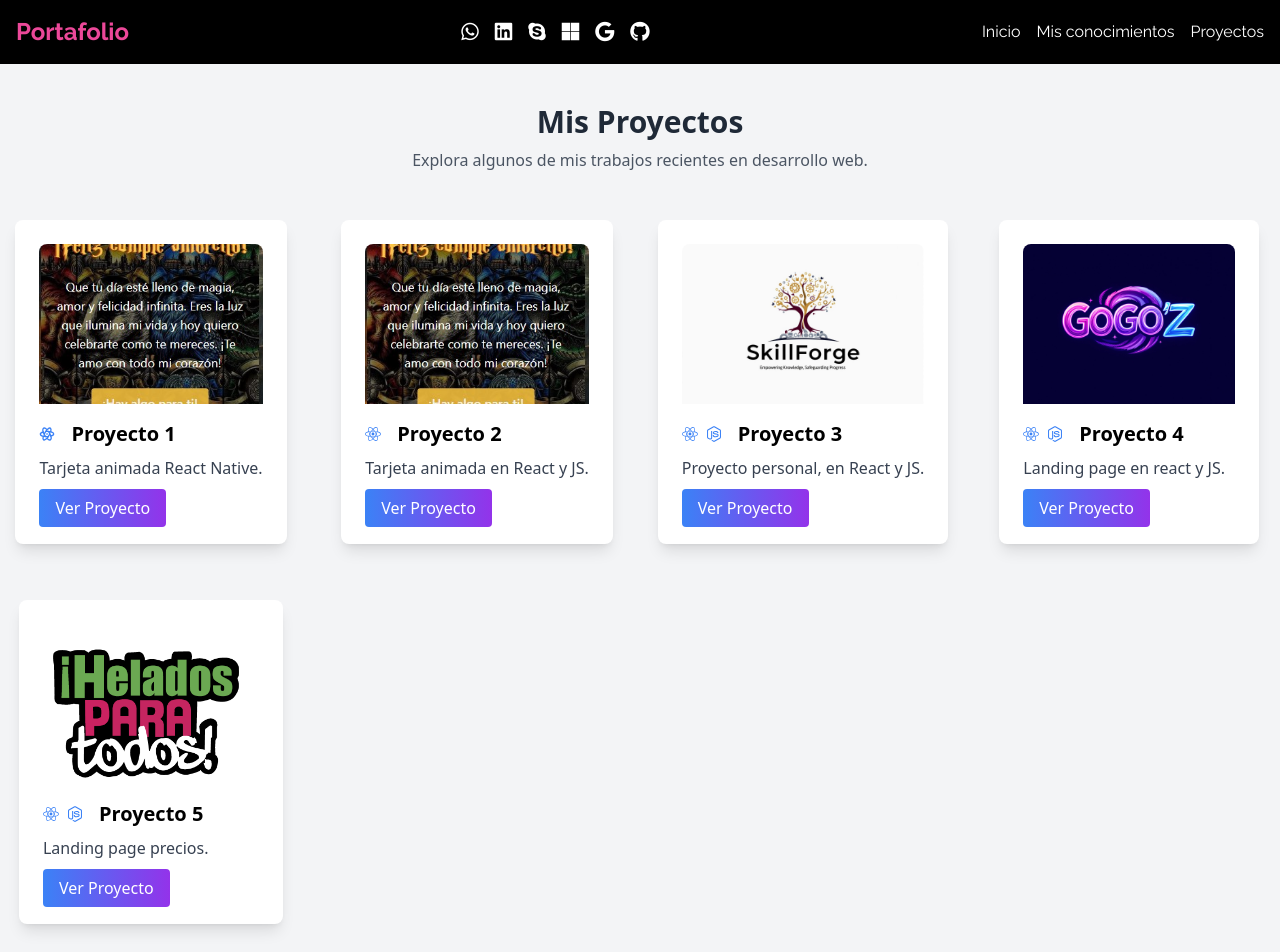
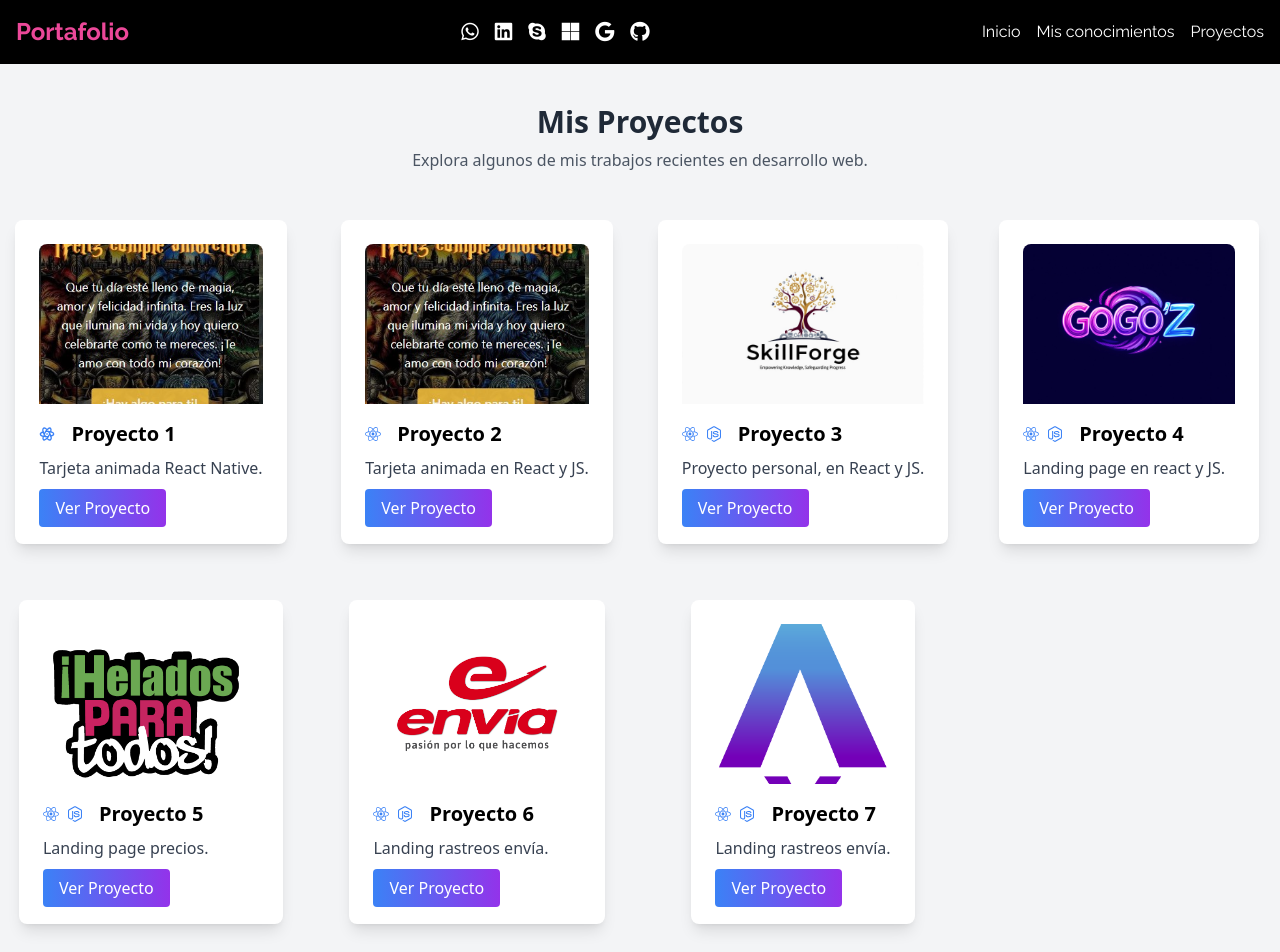
Before and after one commit to desaweb92/Portafolio, a React (Vite) app: page /projects in a window 1280 px wide. Shown: the top 952 px of the page. Built offline with nearby package versions, Linux system fonts and the light colour scheme; a web font is replaced by a local one.

Commit message:
Se agregaron mas proyectos

```diff
--- a/src/pages/Projects.jsx
+++ b/src/pages/Projects.jsx
@@ -4,6 +4,8 @@ import TarjetaAnimada from "../assets/images/Tarjeta_animada.jpg";
 import LogoSkillForge from "../assets/images/Logo-SkillForge.jpeg";
 import LogoGogoz from "../assets/images/Imagen-logo.jpg";
 import LogoHPT from "../assets/images/logo.png";
+import LogoEnvia from "../assets/images/logo-envia-01.jpg"
+import LogoLucca from "../assets/images/logo-lucca-2.png"
 import { FaReact, FaNodeJs, FaDesktop } from 'react-icons/fa';
 import { TbBrandReactNative } from "react-icons/tb";
 
@@ -44,6 +46,20 @@ const Projects = () => {
       imageSrc: LogoHPT,
       icons: [FaReact, FaNodeJs], // Icono para el cuarto proyecto
     },
+     {
+      title: "Proyecto 6",
+      description: "Landing rastreos envía.",
+      link: "https://rastreo-envia.netlify.app",
+      imageSrc: LogoEnvia,
+      icons: [FaReact, FaNodeJs], // Icono para el sexto proyecto
+    },
+       {
+      title: "Proyecto 7",
+      description: "Landing rastreos envía.",
+      link: "https://tourmaline-kitten-2ecfb5.netlify.app",
+      imageSrc: LogoLucca,
+      icons: [FaReact, FaNodeJs], // Icono para el septimo proyecto
+    },
   ];
 
   return (
```
Also changed, not shown: src/assets/images/logo-envia-01.jpg (added), src/assets/images/logo-lucca-2.png (added).
